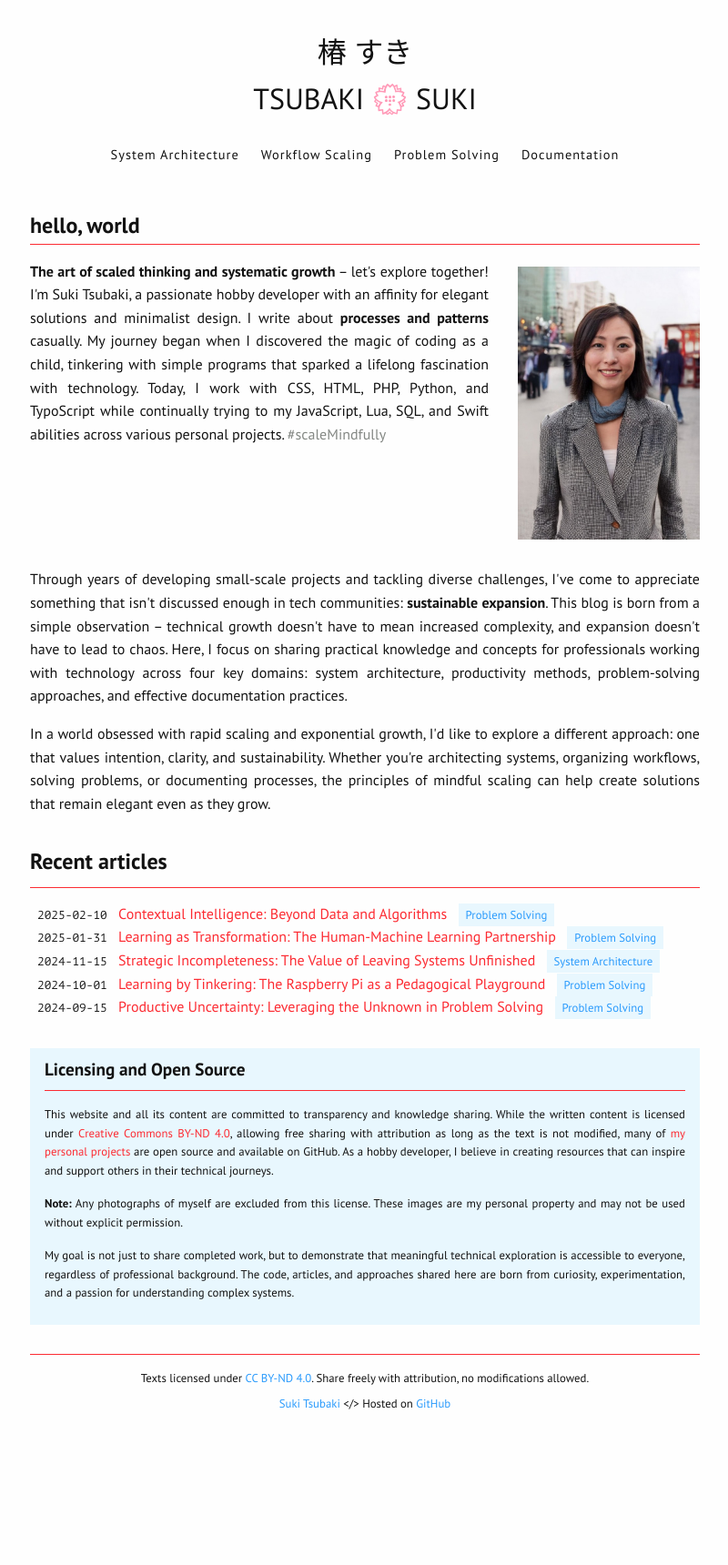
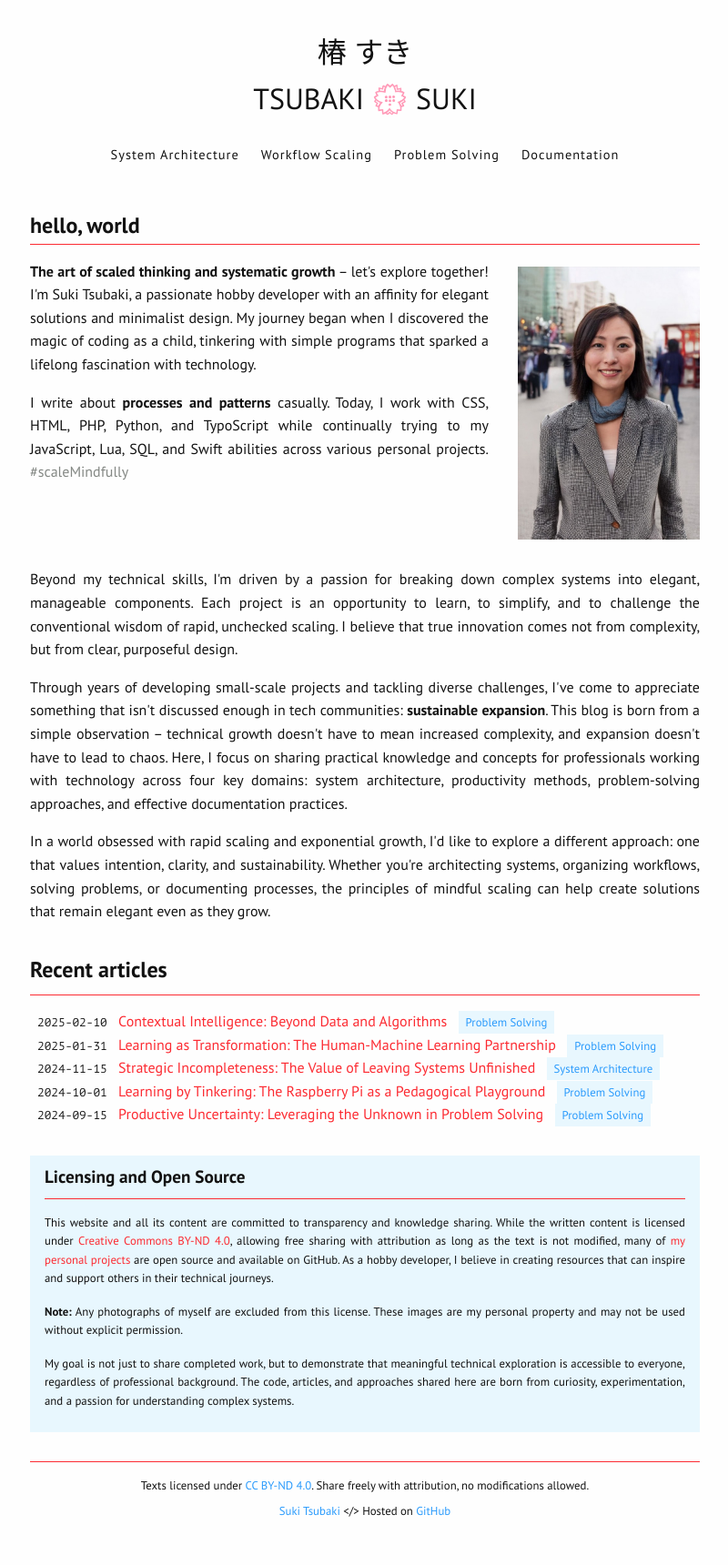
Before and after one commit to sukitsubaki/sukitsubaki.github.io, a Jekyll site: the page built from index.html, in a window 1280 px wide. Shown: the whole page at 91% size, without its empty margins (239-1039 px from the left). Built offline with Jekyll 4.4.1, drawn with Linux system fonts in a browser that asks for light colours; before the commit the page ends 1602 px from its top, so only the background shows below that.

Commit message:
Update index.html

```diff
--- a/index.html
+++ b/index.html
@@ -8,13 +8,19 @@
         <div class="intro-container__about">
             <div class="intro-container__text">
                 <p style="margin: 0.05rem 0">
-                    <strong>The art of scaled thinking and systematic growth</strong> – let's explore together! I'm Suki&nbsp;Tsubaki, a passionate hobby developer with an affinity for elegant solutions and minimalist design. I write about <strong>processes and patterns</strong> casually. My journey began when I discovered the magic of coding as a child, tinkering with simple programs that sparked a lifelong fascination with technology. Today, I work with CSS, HTML, PHP, Python, and TypoScript while continually trying to my JavaScript, Lua, SQL, and Swift abilities across various personal projects. <span class="text-gray">#scaleMindfully</span>
+                    <strong>The art of scaled thinking and systematic growth</strong> – let's explore together! I'm Suki&nbsp;Tsubaki, a passionate hobby developer with an affinity for elegant solutions and minimalist design. My journey began when I discovered the magic of coding as a child, tinkering with simple programs that sparked a lifelong fascination with technology.
+                </p>
+                <p>
+                    I write about <strong>processes and patterns</strong> casually. Today, I work with CSS, HTML, PHP, Python, and TypoScript while continually trying to my JavaScript, Lua, SQL, and Swift abilities across various personal projects. <span class="text-gray">#scaleMindfully</span>
                 </p>
             </div>
             <div class="intro-container__image">
                 <img src="assets/images/suki-tsubaki.jpg" alt="Suki Tsubaki">
             </div>
         </div>
+        <p>
+            Beyond my technical skills, I'm driven by a passion for breaking down complex systems into elegant, manageable components. Each project is an opportunity to learn, to simplify, and to challenge the conventional wisdom of rapid, unchecked scaling. I believe that true innovation comes not from complexity, but from clear, purposeful design.
+        </p>
         <p>
             Through years of developing small-scale projects and tackling diverse challenges, I've come to appreciate something that isn't discussed enough in tech communities: <strong>sustainable expansion</strong>. This blog is born from a simple observation – technical growth doesn't have to mean increased complexity, and expansion doesn't have to lead to chaos. Here, I focus on sharing practical knowledge and concepts for professionals working with technology across four key domains: system architecture, productivity methods, problem-solving approaches, and effective documentation practices.
         </p>
```
